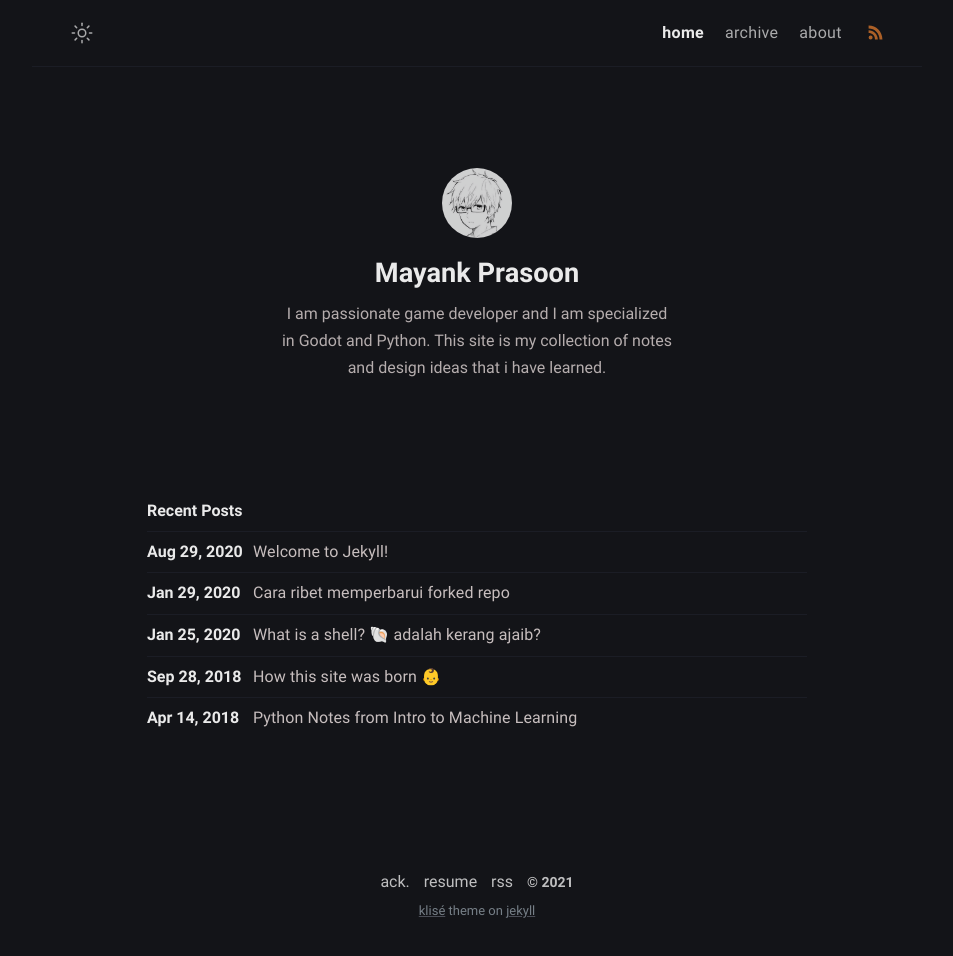
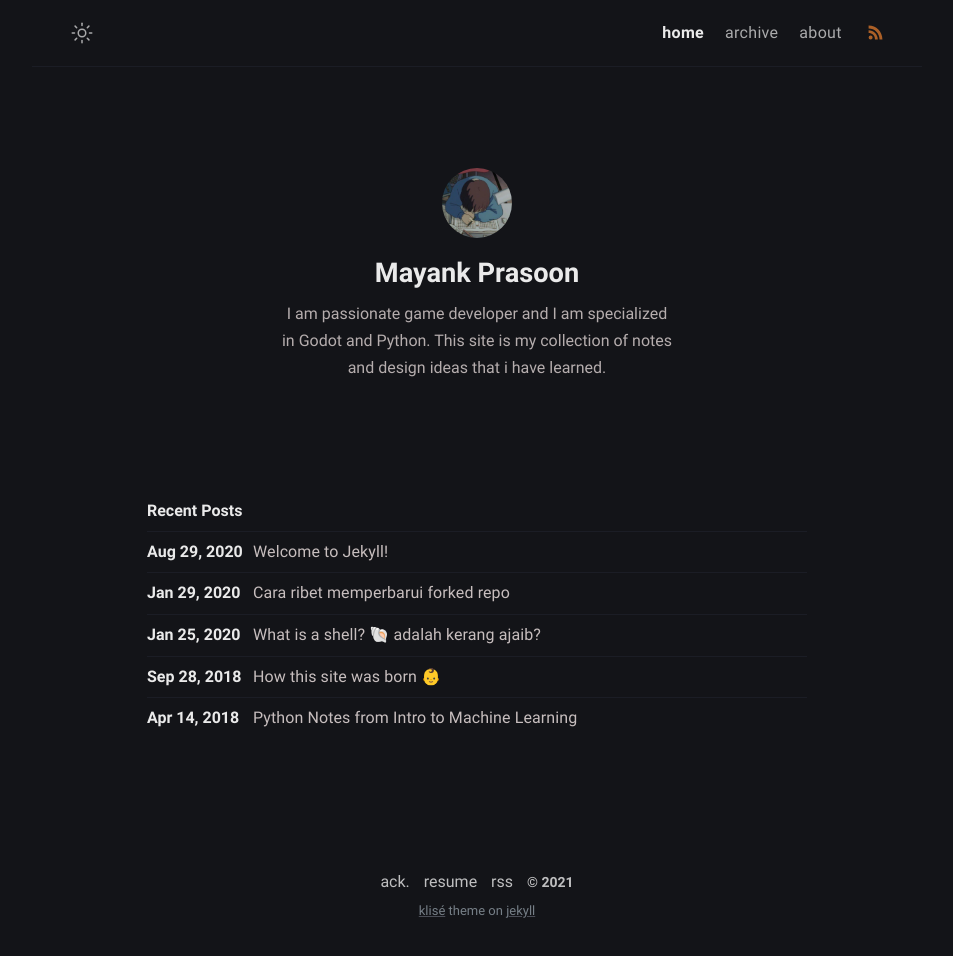
Before and after one commit to mayank-prasoon/gamedesign.github.io, a Jekyll site: the page built from index.md, in a window 1280 px wide. Shown: the whole page, without its empty margins (163-1116 px from the left). Built offline with Jekyll 4.4.1, drawn with Linux system fonts in a browser that asks for light colours.

Commit message:
profile picture

```diff
--- a/_config.yml
+++ b/_config.yml
@@ -19,7 +19,7 @@
   twitter: twitter_username # twitter username
   facebook: facebook_username # facebook username
   email: your-email@email.com # email adress
-  avatar: /assets/img/avatar2.jpg # change with your own avatar
+  avatar: /assets/img/avatar.jpg # change with your own avatar
 
 # URL settings
 url: "https://mayank-prasoon.github.io/" #
```
